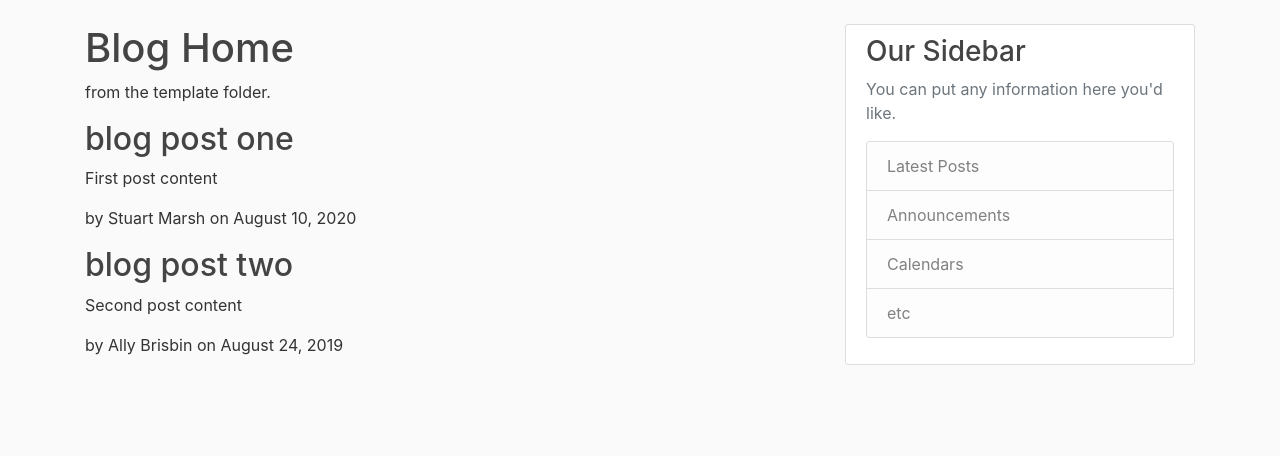
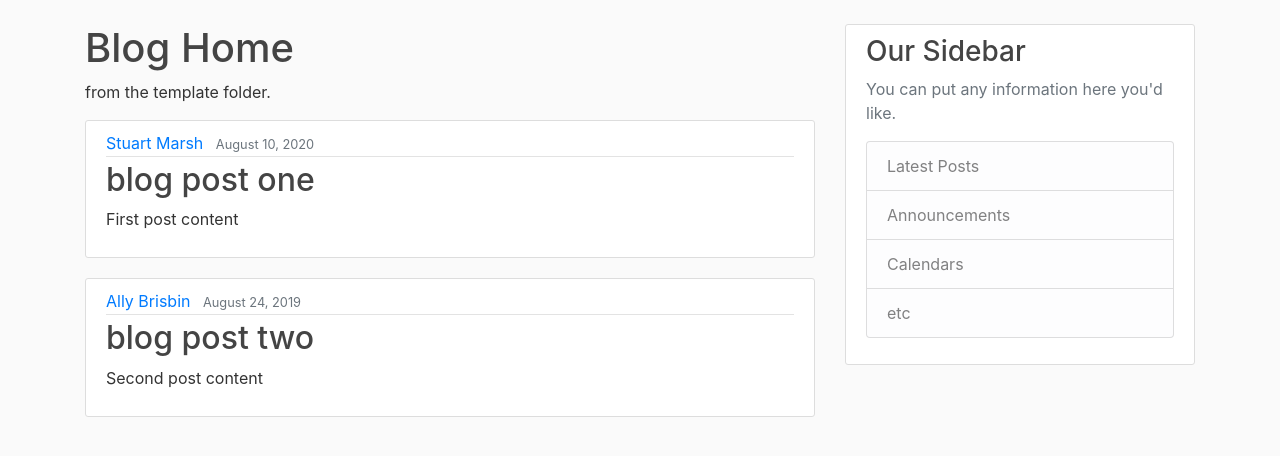
Before and after one commit to stujmar/django-playground, a Django app: page / in a window 1280 px wide. Shown: the part 56-512 px from the top of the page. Run offline with Django 3.2, Linux system fonts and the light colour scheme; some libraries are stand-ins or nearby versions.

Commit message:
[sm] added an article section that is nicely styled to replace the placeholder post in the post loop

```diff
--- a/regression/blog/templates/blog/home.html
+++ b/regression/blog/templates/blog/home.html
@@ -4,10 +4,15 @@
     <h1>Blog Home</h1>
     <p>from the template folder.</p>
     {% for post in posts %}
-    <div>
-        <h2>{{ post.title }}</h2>
-        <p>{{ post.content }}</p>
-        <p>by {{ post.author }} on {{ post.date_posted}}</p>
-    </div>
+    <article class="media content-section">
+        <div class="media-body">
+          <div class="article-metadata">
+            <a class="mr-2" href="#">{{ post.author }}</a>
+            <small class="text-muted">{{ post.date_posted }}</small>
+          </div>
+          <h2><a class="article-title" href="#">{{ post.title }}</a></h2>
+          <p class="article-content">{{ post.content }}</p>
+        </div>
+      </article>
     {% endfor %}
 {% endblock content %}
```
